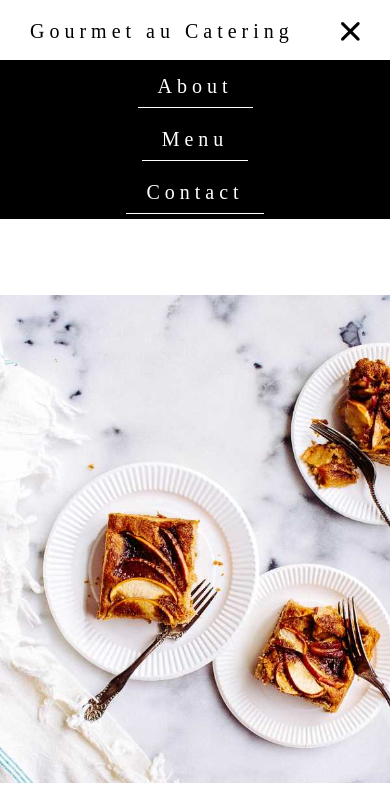
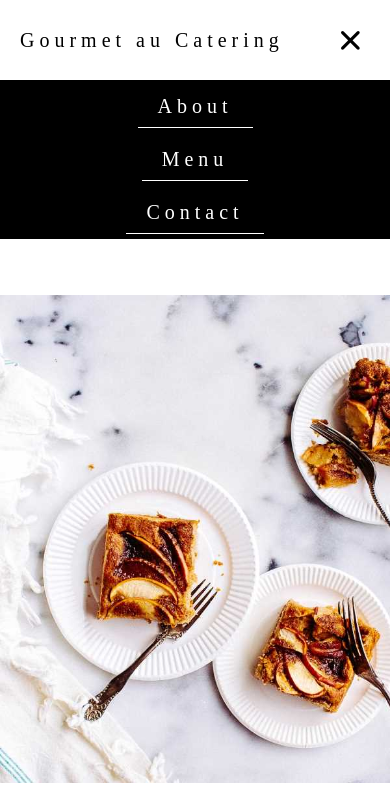
Before and after one commit to TAREKTIKO/Gourmet-au-Catering, a plain HTML site: page index.html in a window 390 px wide. Both pictures are taken after a click on the element 350 px from the left and 31 px from the top of the page. Shown: the top 804 px of the page. Drawn offline with Linux system fonts and the light colour scheme.

Commit message:
Update style.css

```diff
--- a/style.css
+++ b/style.css
@@ -245,6 +245,13 @@ nav{
     position: fixed;
     width: 100%;
     transition: 0.3s ease;
+    height: 80px;
+}
+
+nav .logo a{
+    font-size: auto;
+    padding: auto;
+    padding: 0px;
 }
 
 .hamburger{
@@ -274,7 +281,7 @@ nav{
 .nav-links{
     position: absolute;
     background-color: red;
-    top: 60px;
+    top: 80px;
     left: 0;
     width: 100%;
     opacity: 0;
```
